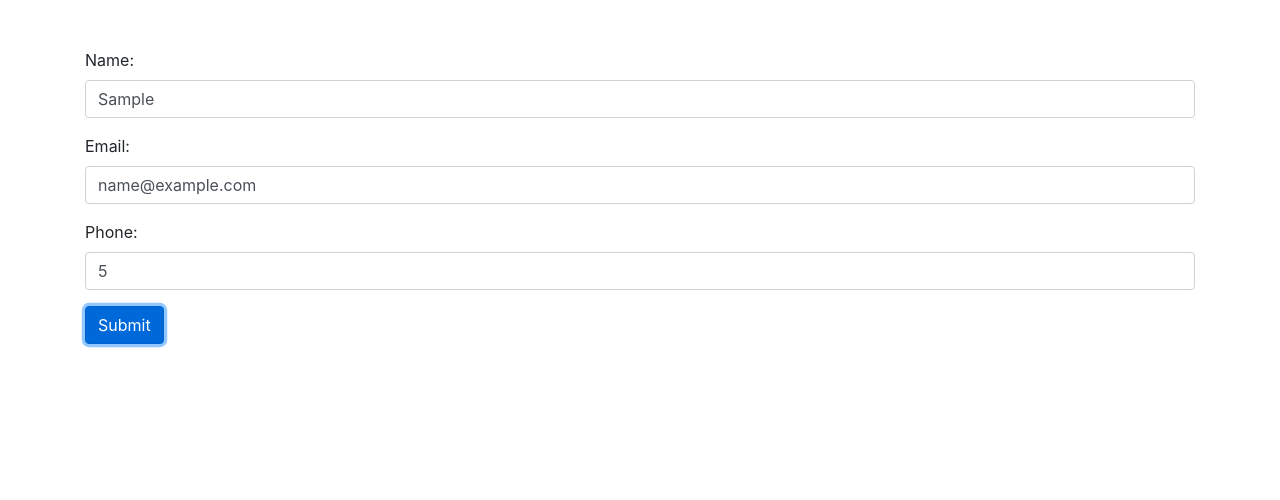
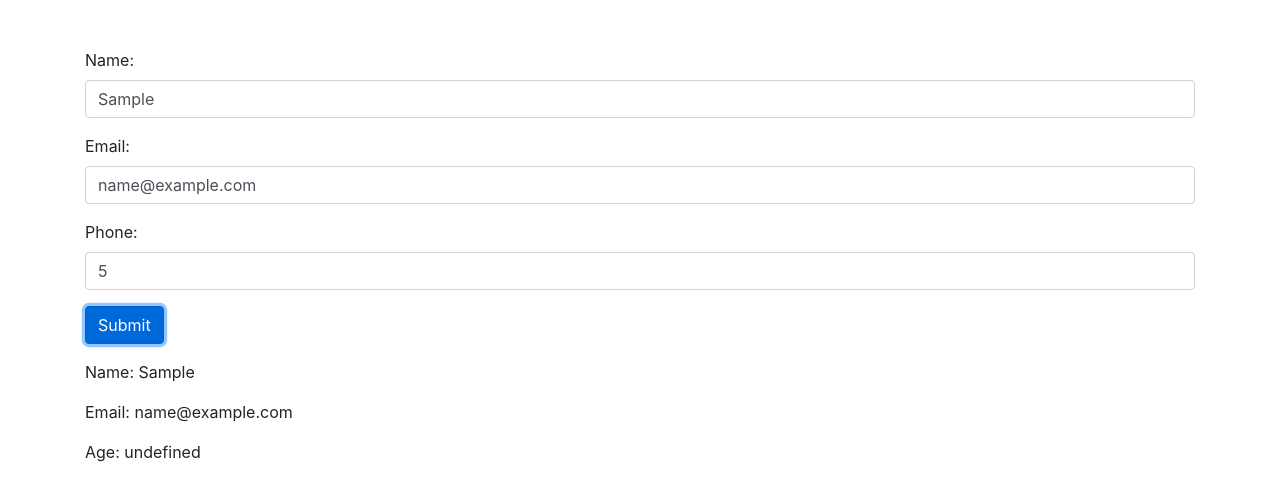
Before and after one commit to yawar1101/sharpener, a plain HTML site: page local.html in a window 1280 px wide. Both pictures are taken after typing "Sample", "name@example.com", "5" into the empty fields and a click on the button "Submit". Drawn offline with nearby package versions, Linux system fonts and the light colour scheme.

Commit message:
Updated local storage

```diff
--- a/local.html
+++ b/local.html
@@ -24,6 +24,9 @@
 
             <button type="submit" class="btn btn-primary">Submit</button>
         </form>
+        <div id="user-data" class="mt-3">
+
+        </div>
     </div>
 
     <script src="script.js"></script>
--- a/script.js
+++ b/script.js
@@ -24,6 +24,7 @@
 
 
 const userForm = document.getElementById('userForm');
+const userDataDiv = document.getElementById('user-data');
 
 userForm.addEventListener('submit', (event) => {
     event.preventDefault();
@@ -32,13 +33,29 @@ userForm.addEventListener('submit', (event) => {
     const email = document.getElementById('email').value;
     const phone = document.getElementById('phone').value;
 
+    const timestamp = new Date().getTime();
+    const userKey = `userDetails_${timestamp}`;
+
     const userDetails = {
         name: name,
         email: email,
         phone: phone
     };
 
-    localStorage.setItem('userDetails', JSON.stringify(userDetails));
+    localStorage.setItem(userKey, JSON.stringify(userDetails));
+
+    const nameParagraph = document.createElement('p');
+    nameParagraph.textContent = `Name: ${userDetails.name}`;
+
+    const emailParagraph = document.createElement('p');
+    emailParagraph.textContent = `Email: ${userDetails.email}`;
+
+    const ageParagraph = document.createElement('p');
+    ageParagraph.textContent = `Age: ${userDetails.age}`;
+
+    userDataDiv.appendChild(nameParagraph);
+    userDataDiv.appendChild(emailParagraph);
+    userDataDiv.appendChild(ageParagraph);
 
 
 
```
